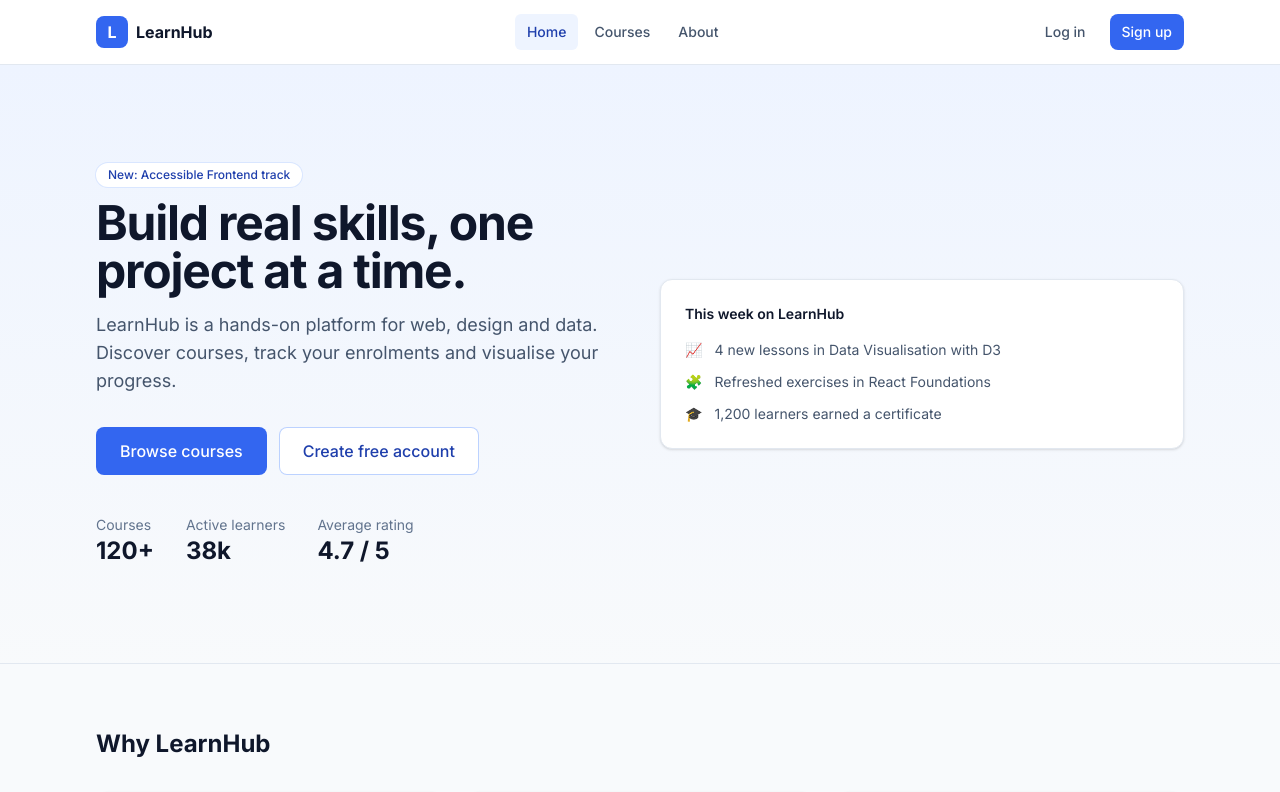
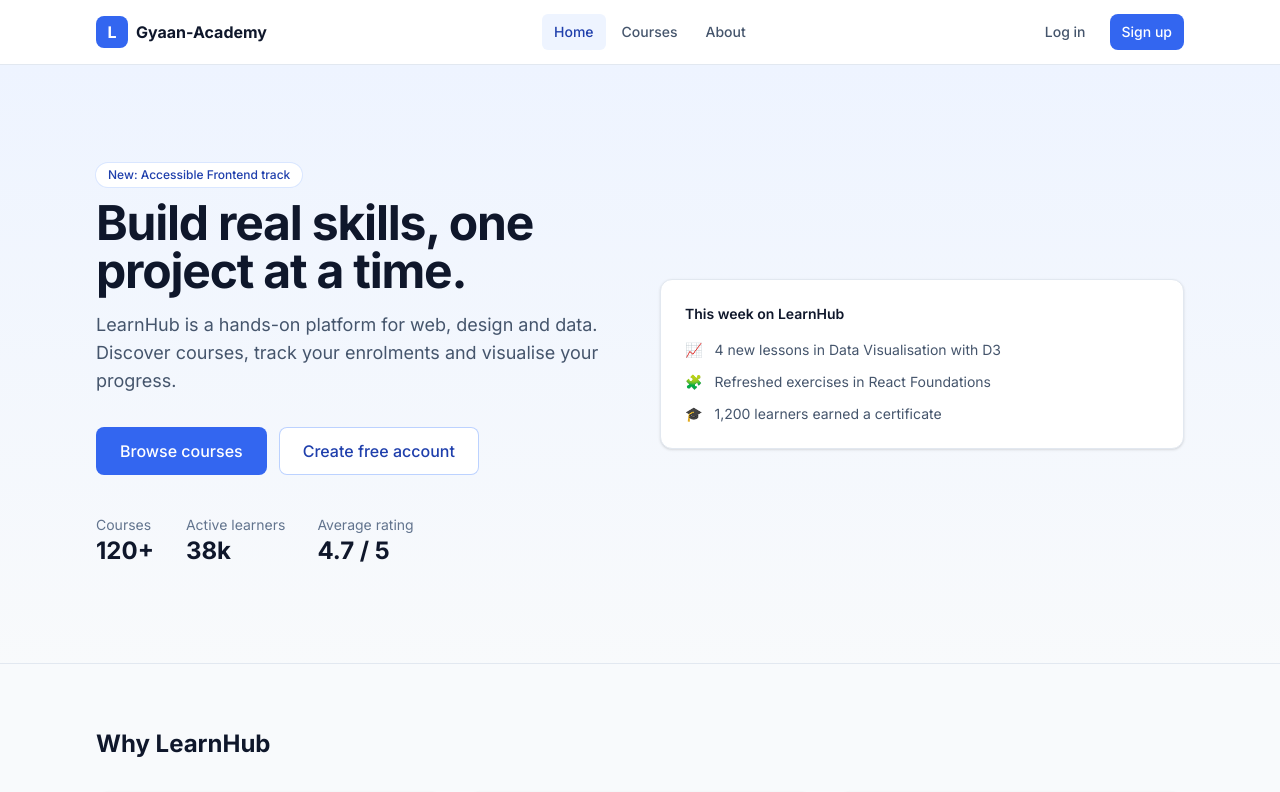
Before and after one commit to Spiya2/Gyaan-Academy, a React (Vite) app: page / in a window 1280 px wide. Shown: the top 792 px of the page. Built offline with nearby package versions, Linux system fonts and the light colour scheme.

Commit message:
navbar styling changes

```diff
--- a/src/components/layout/Navbar.jsx
+++ b/src/components/layout/Navbar.jsx
@@ -36,7 +36,7 @@ export default function Navbar() {
           <span className="grid h-8 w-8 place-items-center rounded-lg bg-brand-500 text-white">
             L
           </span>
-          LearnHub
+          Gyaan-Academy
         </NavLink>
 
         <div className="hidden items-center gap-1 md:flex">
```
